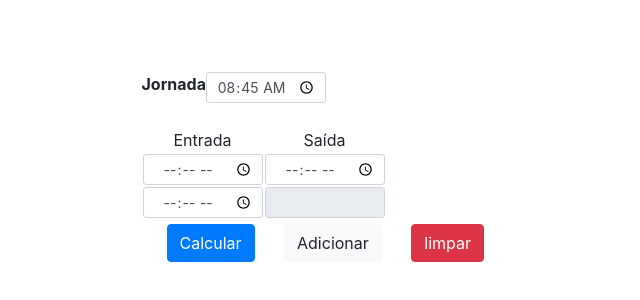
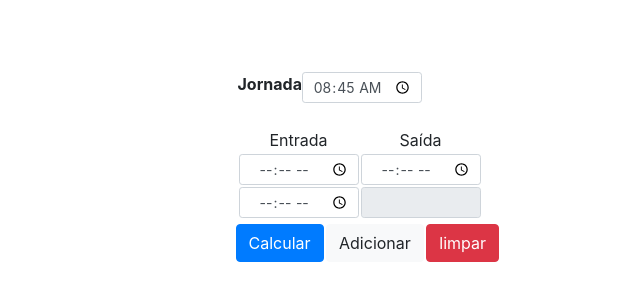
Before and after one commit to ArturJhonys/jornada-trabalho, a plain HTML site: page index.html in a window 1280 px wide. Shown: the part 150-450 px from the top of the page, without its empty margins (236-876 px from the left). Drawn offline with Linux system fonts and the light colour scheme.

Commit message:
atualização do CSS

```diff
--- a/css/main.css
+++ b/css/main.css
@@ -6,10 +6,11 @@
 #app{
    margin: auto;
    padding-top: 20%;
+   padding-left: 10%;
 }
 
 .botao{
-    margin-left: 25px;
+    margin-left: -2px;
     margin-top: 5px;
 }
 #j{
@@ -29,9 +30,10 @@
     float: left;
 }
 
-.celula{
-    text-align: center;
-}
+
 #areaCampoAdicional{
     background-color: dodgerblue;
 }
+#tabela{
+    text-align: center;
+}
```
